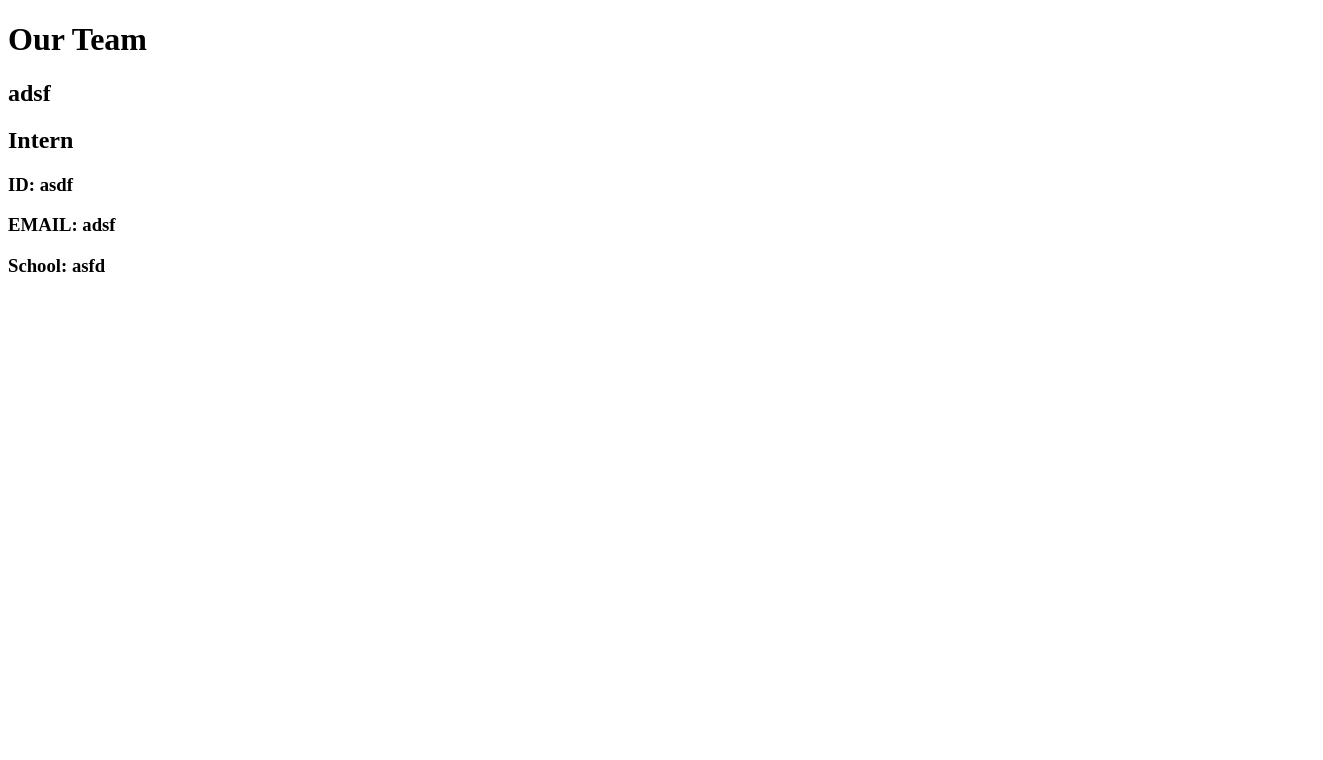
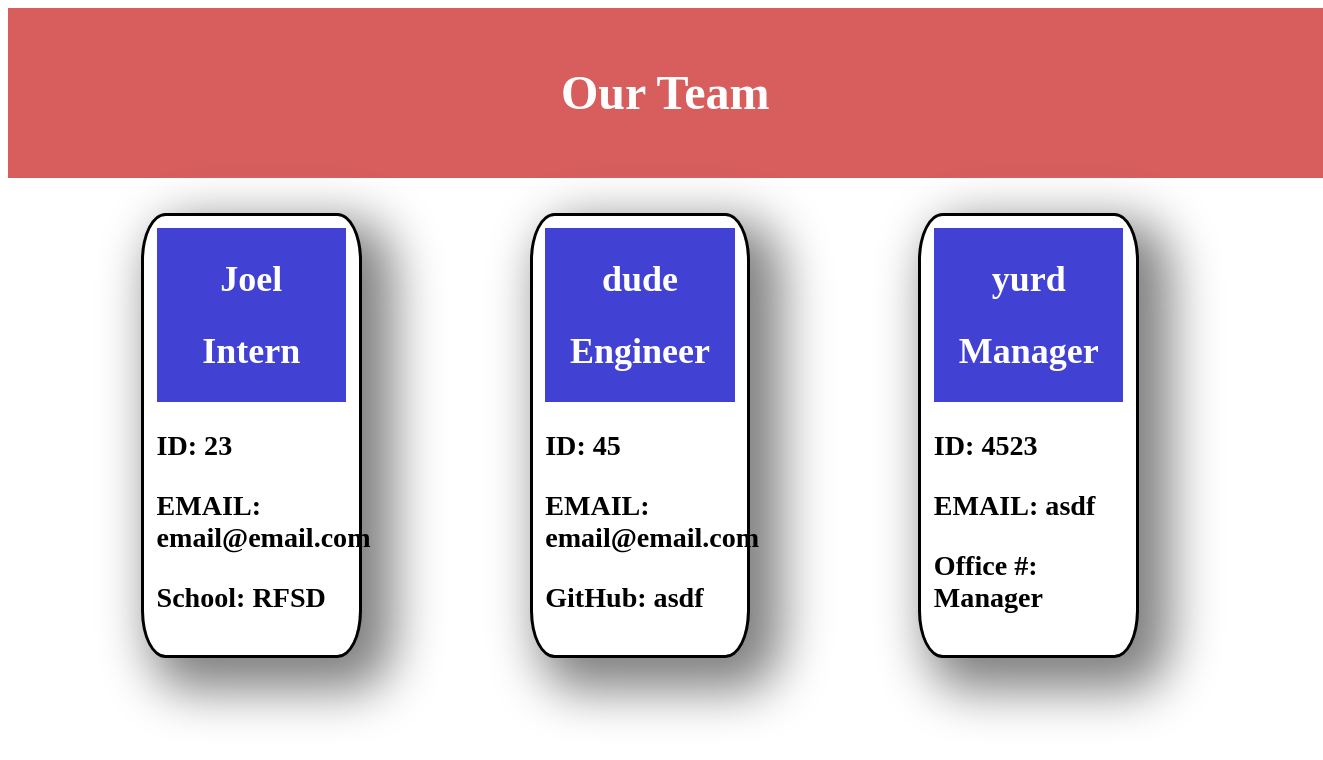
Before and after one commit to jajohnson0201/TeamProfileGenerator-10, a website: page dist/sampleIndex.html in a window 1280 px wide. Shown: the whole page, 1323 px wide, since content can reach past the window. Drawn offline with Linux system fonts and the light colour scheme.

Commit message:
added css

```diff
--- a/dist/assets/style.css
+++ b/dist/assets/style.css
@@ -0,0 +1,42 @@
+body{
+    color: white;
+}
+
+#page-header{
+    padding:2%;
+    text-align: center;
+    font-size: 150%;
+    width: 100%;
+    height: 10%;
+    background-color: rgb(216, 93, 93);
+}
+
+#card-section{
+    display: flex;
+    flex-direction: row;
+    justify-content: space-evenly;
+}
+.card{
+    box-shadow: 20px 20px 50px 15px grey;
+    width: 15%;
+    padding:1%;
+    margin: 3%;
+    display: flex;
+    flex-wrap: wrap;
+    flex-direction: column;
+    outline-color: black;
+    outline-style: solid;
+    border-radius: 10%;
+}
+.card-header{
+    font-size: 150%;
+    padding: 0;
+    text-align: center;
+    background-color: rgb(65, 65, 212);
+    width: 100%;
+}
+.card-info{
+    font-size: 150%;
+    color: black;
+
+}
--- a/dist/sampleIndex.html
+++ b/dist/sampleIndex.html
@@ -15,13 +15,37 @@
 
             <div class="card">
                 <div class="card-header">
-                    <h2>adsf</h2>
+                    <h2>Joel</h2>
                     <h2>Intern</h2>
                 </div>
                 <div class="card-info">
-                    <h3>ID: asdf</h3>
-                    <h3>EMAIL: adsf</h3>
-                    <h3>School: asfd</h3>
+                    <h3>ID: 23</h3>
+                    <h3>EMAIL: email@email.com</h3>
+                    <h3>School: RFSD</h3>
+                </div>
+            </div>
+
+            <div class="card">
+                <div class="card-header">
+                     <h2>dude</h2>
+                     <h2>Engineer</h2>
+                 </div>
+                <div class="card-info">
+                     <h3>ID: 45</h3>
+                     <h3>EMAIL: email@email.com</h3>
+                     <h3>GitHub: asdf</h3>
+                 </div>
+            </div>
+
+             <div class="card">
+                 <div class="card-header">
+                     <h2>yurd</h2>
+                     <h2>Manager</h2>
+                 </div>
+                <div class="card-info">
+                     <h3>ID: 4523</h3>
+                     <h3>EMAIL: asdf</h3>
+                     <h3>Office #: Manager</h3>
                 </div>
             </div>
 
```
